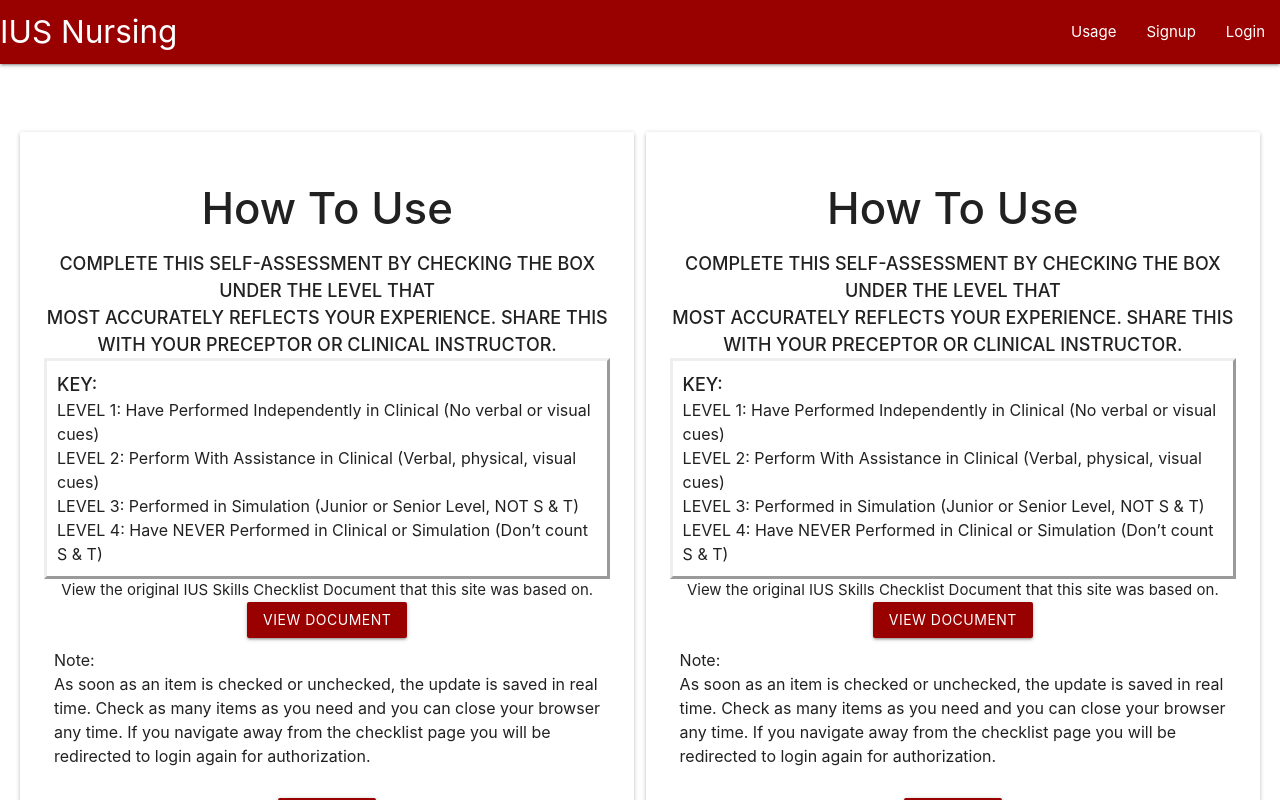
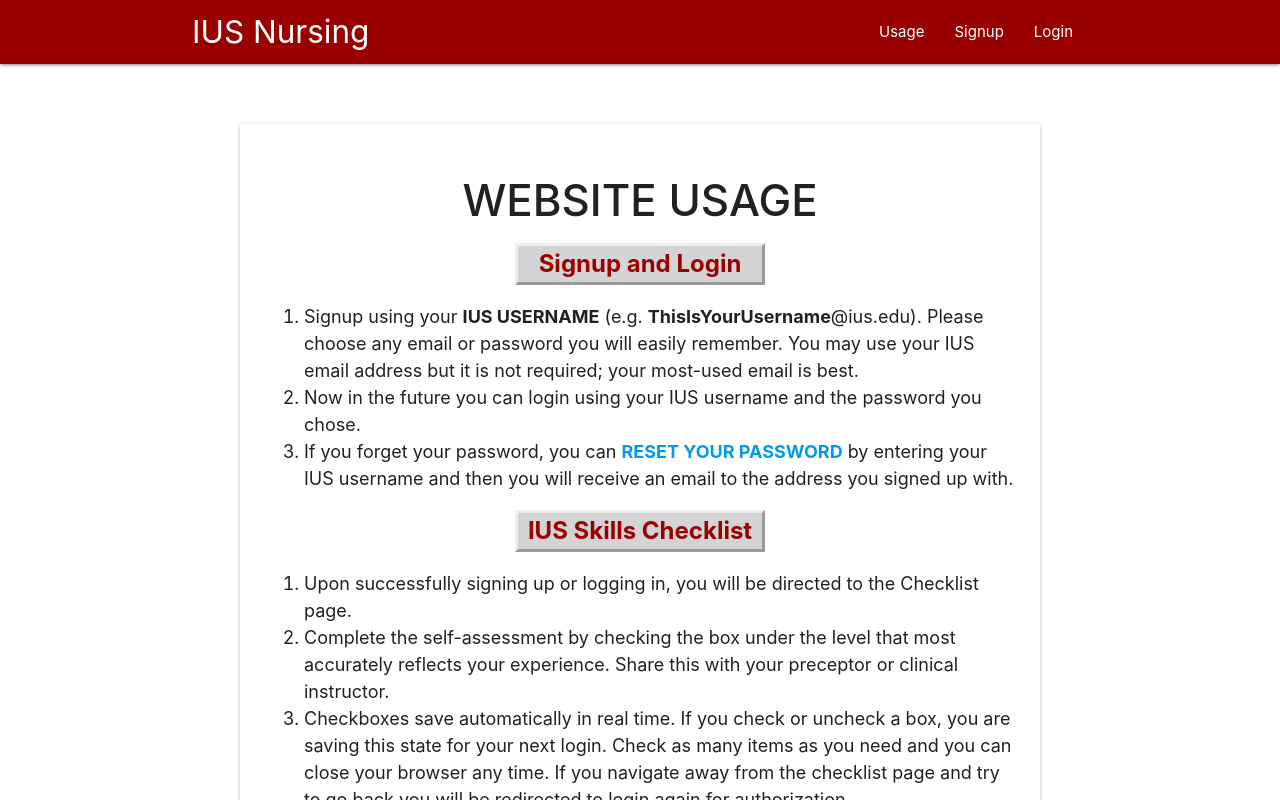
Before and after one commit to Trauma-Troopers/Nursing-App, a Vue app in the folder clientform/: page /readme in a window 1280 px wide. Shown: the top 800 px of the page. Built offline with nearby package versions, Linux system fonts and the light colour scheme.

Commit message:
Rehaul on Usage page and more style changes

```diff
--- a/clientform/src/components/auth/Login.vue
+++ b/clientform/src/components/auth/Login.vue
@@ -3,11 +3,11 @@
     <form @submit.prevent="login" class="card-panel">
       <h2 class="center deep-black-text">Login</h2>
       <div class="field">
-        <label for="username" class="black-text">IUS Username:</label>
+        <label for="username" class="black-text credentials">IUS Username:</label>
         <input type="text" name="username" v-model="username" />
       </div>
       <div class="field">
-        <label for="password" class="black-text">Password:</label>
+        <label for="password" class="black-text credentials">Password:</label>
         <input type="password" name="password" v-model="password" />
       </div>
       <p class="red-text center" v-if="feedback">{{ feedback }}</p>
@@ -97,4 +97,8 @@
 .login .field {
   margin-bottom: 16px;
 }
+
+.credentials {
+  font-size:16px;
+}
 </style>
--- a/clientform/src/components/auth/PasswordReset.vue
+++ b/clientform/src/components/auth/PasswordReset.vue
@@ -1,9 +1,9 @@
 <template>
-  <div class="login container">
+  <div class="reset container">
     <form @submit.prevent="reset" class="card-panel">
       <h2 class="center deep-black-text">Reset Password</h2>
       <div class="field">
-        <label for="username" class="black-text">IUS Username:</label>
+        <label for="username" class="black-text credentials">IUS Username:</label>
         <input type="text" name="username" v-model="username" />
       </div>
       <p class="red-text center" v-if="feedback">{{ feedback }}</p>
@@ -77,16 +77,20 @@
 </script>
 
 <style>
-.login {
+.reset {
   max-width: 400px;
   margin-top: 60px;
 }
 
-.login h2 {
+.reset h2 {
   font-size: 2.4em;
 }
 
-.login .field {
+.reset .field {
   margin-bottom: 16px;
 }
+
+.credentials {
+  font-size:16px;
+}
 </style>
--- a/clientform/src/components/auth/Signup.vue
+++ b/clientform/src/components/auth/Signup.vue
@@ -13,16 +13,16 @@
       </div>
       <h2 class="center deep-black-text">Signup</h2>
       <div class="field">
-        <label for="username" class="black-text">IUS Username:</label>
+        <label for="username" class="black-text credentials">IUS Username:</label>
         <input type="text" name="username" v-model="username" />
       </div>
       <div class="field">
-        <label for="email" class="black-text">Email:</label>
+        <label for="email" class="black-text credentials">Email:</label>
         <input type="text" name="email" v-model="email" />
 
       </div>
       <div class="field">
-        <label for="password" class="black-text"><br>Password:</label>
+        <label for="password" class="black-text credentials"><br>Password:</label>
         <input type="password" name="password" v-model="password" />
       </div>
       <!-- if the feedback exisists display the message  -->
@@ -170,5 +170,11 @@
   font-weight: 700;
 }
 
-p.outset {border-style: outset;}
+p.outset {
+  border-style: outset;
+}
+
+.credentials {
+  font-size:16px;
+}
 </style>
--- a/clientform/src/components/layout/ReadMe.Vue
+++ b/clientform/src/components/layout/ReadMe.Vue
@@ -1,18 +1,45 @@
 <template>
-    <div class="readme">
-        <div class="left-pane">
-                <form  class="card-panel left-region">
+  <div class="readme container">
+      <form  class="card-panel">
         <h3><center><strong>
-                    How To Use
+            WEBSITE USAGE
         </strong></center></h3>
-
-                <p style="font-size:18px"><center><strong>
-                    COMPLETE THIS SELF-ASSESSMENT BY CHECKING THE BOX UNDER THE LEVEL THAT <br> MOST ACCURATELY
-                    REFLECTS YOUR EXPERIENCE. SHARE THIS WITH YOUR PRECEPTOR OR CLINICAL INSTRUCTOR.
-                </strong></center></p>
-
+        <center><p class="outset category"> Signup and Login</p></center>
+        <ol class="olli-font">
+            <li>
+                Signup using your <strong class="link-weight">IUS USERNAME</strong> (e.g. <strong class="link-weight">ThisIsYourUsername</strong>@ius.edu).
+                Please choose any email or password you will easily remember. You may use your IUS email address
+                but it is not required; your most-used email is best.
+            </li>
+            <li>
+                Now in the future you can login using your IUS username and the password you chose.
+            </li>
+            <li>
+                If you forget your password, you can <a class="link-weight" href @click="$router.push('/passwordreset')">RESET YOUR PASSWORD</a> by entering your IUS username
+                and then you will receive an email to the address you signed up with.
+            </li>
+        </ol>
+        <center><p class="outset category"> IUS Skills Checklist</p></center>
+        <ol class="olli-font">
+            <li>
+                Upon successfully signing up or logging in, you will be directed to the Checklist page.
+            </li>
+            <li>
+                Complete the self-assessment by checking the box under the level that most accurately
+                reflects your experience. Share this with your preceptor or clinical instructor.
+            </li>
+            <li>
+                Checkboxes save automatically in real time.
+                If you check or uncheck a box, you are saving this state for your next login.
+                Check as many items as you need and you can close your browser any time.
+                If you navigate away from the checklist page and try to go back you
+                will be redirected to login again for authorization.
+            <li>
+                Use the following Key to assess your skills:
+            </li>
+        </ol>
         <div class="key-container">
-                    <p class="padding-top level-section outset" style="font-size:16px">
+            <p class="padding-top level-section outset">
                 <strong style="font-size:18px">
                     KEY:
                 </strong><br>
@@ -23,61 +50,15 @@
             </p>
         </div>
         <div class="field center">
-                    <p>View the original IUS Skills Checklist Document that this site was based on.</p>
-                    <a class="btn" style = "background-color:#990000" @click="$router.push('/checkdoc')">View Document</a>
+            <strong><p>View the original <a href @click="$router.push('/checkdoc')">IUS SKILLS CHECKLIST</a> document that this site was based on.</p></strong>
        </div>
-                <p class="padding-top level-section" style="font-size:16px">
-
-                Note:
-                <br>As soon as an item is checked or unchecked, the update is saved in real time.
-                Check as many items as you need and you can close your browser any time.
-                If you navigate away from the checklist page you will be redirected to login again for authorization.
-
-                </p>
         <div class="field center padding-top">
             <a class="btn" style = "background-color:#990000" @click="$router.go(-1)">Go Back</a>
        </div>
-            </form>
-            <div class="left-pane">
-                <form  class="card-panel right-region">
-                    <h3><center><strong>
-                        How To Use
-                    </strong></center></h3>
-
-                    <p style="font-size:18px"><center><strong>
-                        COMPLETE THIS SELF-ASSESSMENT BY CHECKING THE BOX UNDER THE LEVEL THAT <br> MOST ACCURATELY
-                        REFLECTS YOUR EXPERIENCE. SHARE THIS WITH YOUR PRECEPTOR OR CLINICAL INSTRUCTOR.
-                    </strong></center></p>
-
-                    <div class="key-container">
-                        <p class="padding-top level-section outset" style="font-size:16px">
-                            <strong style="font-size:18px">
-                                KEY:
-                            </strong><br>
-                            LEVEL 1: Have Performed Independently in Clinical (No verbal or visual cues)<br>
-                            LEVEL 2: Perform With Assistance in Clinical (Verbal, physical, visual cues)<br>
-                            LEVEL 3: Performed in Simulation (Junior or Senior Level, NOT S & T)<br>
-                            LEVEL 4: Have NEVER Performed in Clinical or Simulation (Don’t count S & T)<br>
-                        </p>
-                    </div>
        <div class="field center">
-                        <p>View the original IUS Skills Checklist Document that this site was based on.</p>
-                        <a class="btn" style = "background-color:#990000" @click="$router.push('/checkdoc')">View Document</a>
-                    </div>
-                    <p class="padding-top level-section" style="font-size:16px">
-
-                    Note:
-                    <br>As soon as an item is checked or unchecked, the update is saved in real time.
-                    Check as many items as you need and you can close your browser any time.
-                    If you navigate away from the checklist page you will be redirected to login again for authorization.
-
-                    </p>
-                    <div class="field center padding-top">
-                        <a class="btn" style = "background-color:#990000" @click="$router.go(-1)">Go Back</a>
+            <strong><p>For user support, please contact <a href="mailto: traumatrooperstrio@gmail.com">traumatrooperstrio@gmail.com</a>.</p></strong>
        </div>
        </form>
-            </div>
-        </div>
   </div>
 </template>
 
@@ -88,26 +69,8 @@
 </script>
 
 <style>
-
-    .container {
-        width: 100%;
-    }
-
-    .left-region {
-        margin-left: 20px;
-        width: 48%;
-        float: left;
-        height: 100%;
-    }
-    .right-region {
-        margin-right: 20px;
-        width: 48%;
-        float: right;
-        height: 100%;
-    }
-
     .readme {
-        max-width: 100%;
+        max-width: 800px;
         margin-top: 60px;
     }
 
@@ -116,17 +79,35 @@
         text-align: center;
     }
 
+    .level-section {
+        display: inline-block;
+        padding: 10px 10px 10px 10px;
+        text-align: left;
+        background-color:#D4D4D4;
+        font-size: 18px;
+    }
+
     .padding-top {
         padding-top: 20px;
     }
 
-    .level-section {
-        display: inline-block;
-        padding: 10px 10px 10px 10px;
-        text-align: left;
+    .category{
+        font-size: 24px;
+        max-width: 250px;
+        background-color:#D4D4D4;
+        font-weight: 700;
+        color: #990000;
     }
 
-    p.outset {border-style: outset;}
+    p.outset {
+        border-style: outset;
+    }
 
+    .olli-font{
+        font-size: 18px;
+    }
 
+    .link-weight{
+        font-weight: 700;
+    }
 </style>
```
Lines whose indentation alone changed are shown as unchanged.
